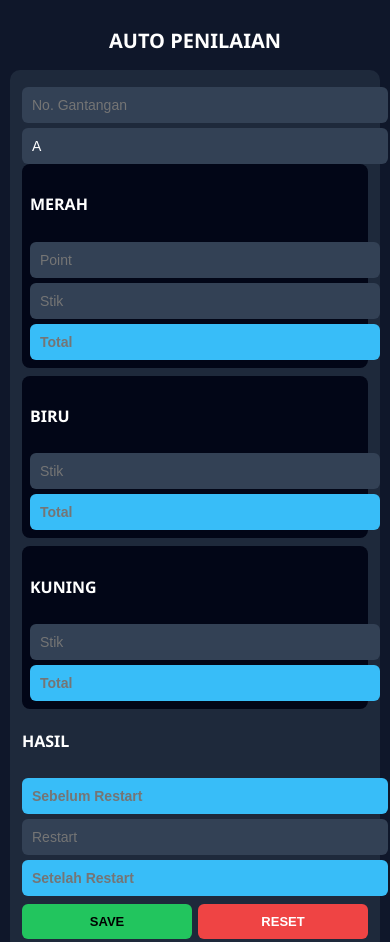
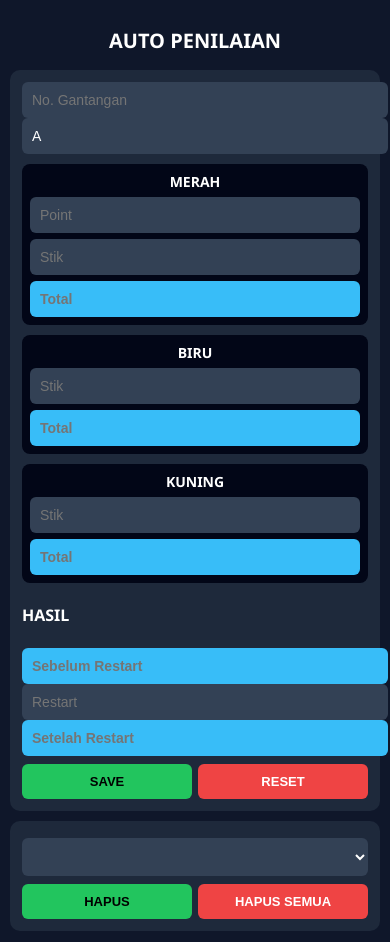
Before and after one commit to syhnstore/kw8arena, a plain HTML site: page index.html in a window 390 px wide. Shown: the top 942 px of the page. Drawn offline with Linux system fonts and the light colour scheme.

Commit message:
Refactor CSS for improved layout and responsiveness
Updated layout and styles for better responsiveness and added flexbox support.

```diff
--- a/style.css
+++ b/style.css
@@ -6,7 +6,7 @@ body{
 }
 
 .container{
-  max-width:600px;
+  max-width:1250px;
   margin:auto;
   padding:10px;
 }
@@ -20,34 +20,68 @@ h2{text-align:center;font-size:20px}
   margin-bottom:10px;
 }
 
-.grid{
-  display:grid;
-  grid-template-columns:1fr;
-  gap:8px;
+.flex {
+  display: flex;
+  gap: 6px;
+  background: #020617;
+  padding: 8px;
+  border-radius: 8px;
+  flex-direction: column;
+  margin-top: 10px;
 }
 
-@media(min-width:500px){
+.flex h4{
+    width: 100%;
+    text-align: center;
+    font-size: 14px;
+    margin: 0;
+}
+
+.flexib{
+  display: flex;
+  gap: 10px;
+}
+
+.grid{
+  display: flex;
+  flex-direction: row;
+  gap: 10px;
+  flex-wrap: nowrap;
+  margin-top: 10px;
+}
+
+@media(max-width:400px){
   .grid{
-    grid-template-columns:1fr 1fr;
+    flex-direction: column;
   }
 }
 
 .grid div{
-  background:#020617;
-  padding:8px;
-  border-radius:8px;
+  display: flex;
+  gap: 6px;
+  background: #020617;
+  padding: 8px;
+  border-radius: 8px;
+  align-items: center;
+  flex-direction: row;
+  flex-wrap: wrap;
+}
+
+.grid h4 {
+  width: 100%;
+  text-align: center;
+  font-size: 14px;
+  margin: 0;
 }
 
 input{
-  width:100%;
-  padding:10px;
-  margin-top:5px;
-  max-width:;
-  border-radius:6px;
-  border:none;
-  background:#334155;
-  color:#fff;
-  font-size:14px;
+  width: 100%;
+  padding: 10px;
+  border-radius: 6px;
+  border: none;
+  background: #334155;
+  color: #fff;
+  font-size: 14px;
 }
 
 select{
```
